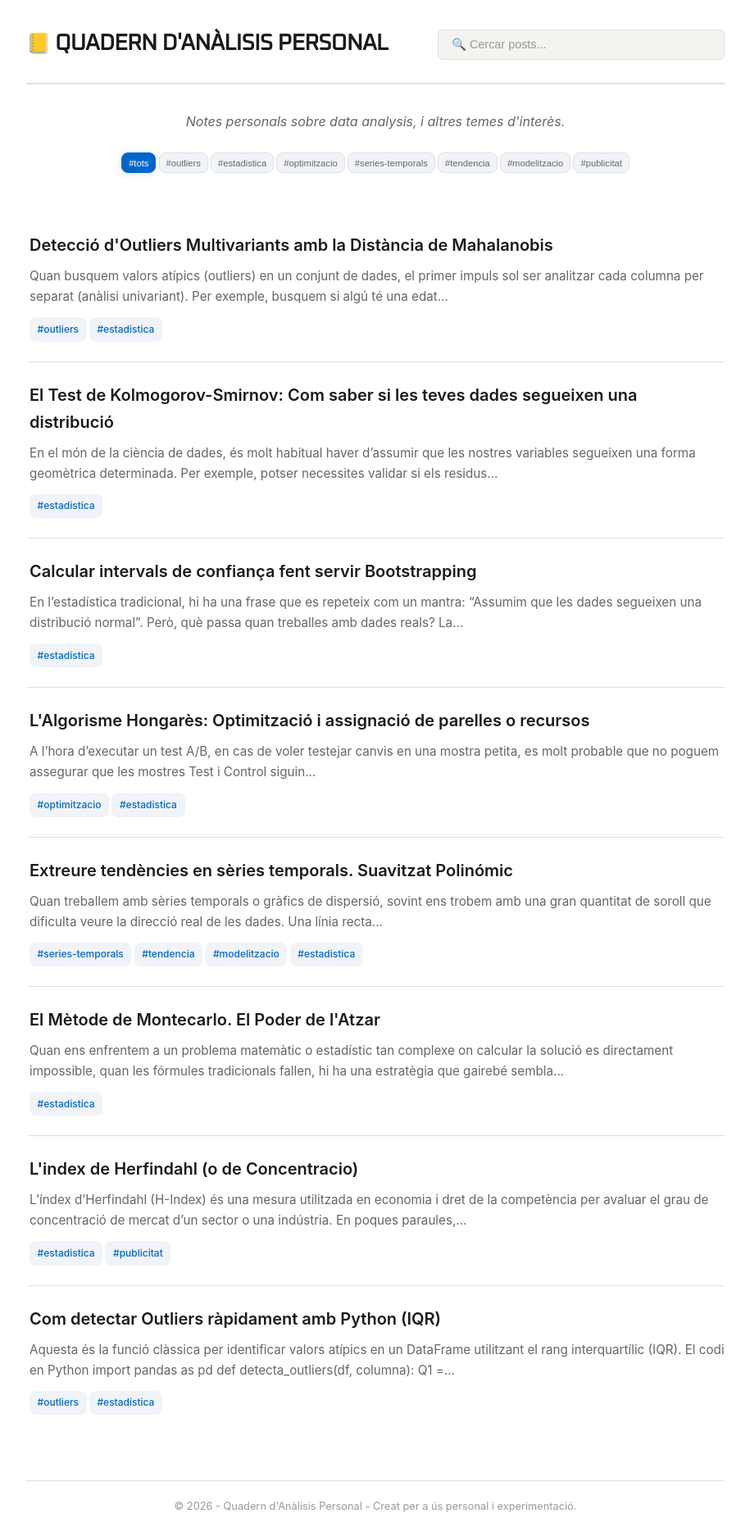
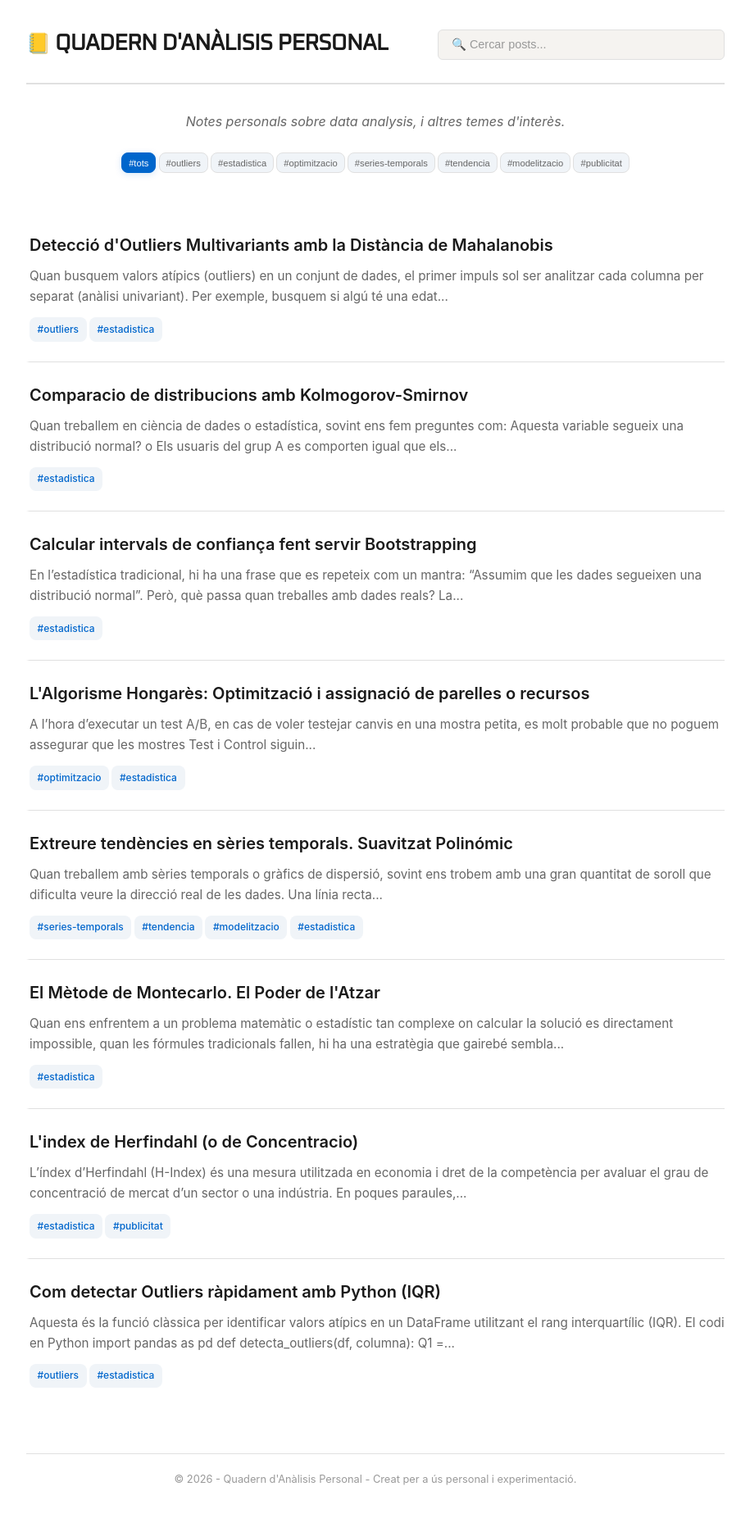
Before and after one commit to alberthr/alberthr.github.io, a Jekyll site: the page built from index.html, in a window 1280 px wide. Shown: the whole page at 82% size, without its empty margins (182-1097 px from the left). Built offline with Jekyll 4.4.1, drawn with Linux system fonts in a browser that asks for light colours; after the commit the page ends 1836 px from its top, so only the background shows below that; some of the changed lines change nothing that is shown.

Commit message:
Revise Kolmogorov-Smirnov test post with examples
Updated the title and content of the Kolmogorov-Smirnov test post to improve clarity and relevance. Added practical examples in Python and R for better understanding.

````diff
--- a/_posts/2022-08-01-kolmogorov-smirnov.md
+++ b/_posts/2022-08-01-kolmogorov-smirnov.md
@@ -1,112 +1,91 @@
 ---
 layout: post
-title: "El Test de Kolmogorov-Smirnov: Com saber si les teves dades segueixen una distribució"
+title: "Comparacio de distribucions amb Kolmogorov-Smirnov"
 tags:
   - estadistica
 ---
 
-En el món de la ciència de dades, és molt habitual haver d'assumir que les nostres variables segueixen una forma geomètrica determinada. Per exemple, potser necessites validar si els residus d'un model de regressió lineal són normals, o si el temps d'espera dels usuaris en una aplicació s'ajusta a una distribució exponencial per poder aplicar la teoria de cues.
-
-Com podem comprovar si les nostres dades reals coincideixen amb el que diu la teoria matemàtica? En lloc d'intentar endevinar-ho mirant un histograma a ull, l'estadística ens ofereix una eina elegant i precisa: el **Test de Kolmogorov-Smirnov (K-S)**.
-
-## Què és el Test de Kolmogorov-Smirnov?
-
-El test de Kolmogorov-Smirnov és una prova d'hipòtesi no paramètrica que serveix per determinar si una mostra prové d'una distribució teòrica específica (test d'una mostra o *Goodness-of-Fit*), o si dues mostres independents provenen de la mateixa distribució (test de dues mostres).
-
-A diferència d'altres proves (com el test de Shapiro-Wilk, que només mesura la normalitat), el test K-S és totalment **universal**: es pot utilitzar amb qualsevol tipus de distribució contínua (Normal, Exponencial, Uniforme, Log-normal, etc.).
-
-### Com funciona conceptualment?
-
-L'enginy del test K-S rau en la seva simplicitat conceptual. En lloc de comparar histogrames o barres, utilitza les **Funcions de Distribució Acumulada (CDF)**. La CDF ens mostra la probabilitat que una variable prengui un valor menor o igual a $x$.
-
-El procés és el següent:
-1. Es calcula la **CDF empírica** de la nostra mostra real (una corba en forma d'escala que puja des de 0 fins a 1).
-2. Es dibuixa la **CDF teòrica** de la distribució amb la qual ens volem comparar (una corba suau ideal).
-3. Es busca l'estadístic **$D$**, que és exactament la **distància vertical màxima** entre totes dues corbes.
+Quan treballem en ciència de dades o estadística, sovint ens fem preguntes com: *Aquesta variable segueix una distribució normal?* o *Els usuaris del grup A es comporten igual que els del grup B?* Per respondre a això, solem recórrer a gràfics com histogrames o diagrames Q-Q. Però si necessitem una mètrica objectiva i un p-valor, el **Test de Kolmogorov-Smirnov (K-S)** és una de les eines més versàtils i utilitzades.
 
 
+## Què és i per a què serveix?
 
-Si la distància màxima $D$ és prou gran, significa que la realitat s'allunya de la teoria; per tant, el *p-value* baixarà del nostre llindar habitual (0.05) i rebutjarem la hipòtesi nul·la que diu que les dades segueixen aquesta distribució.
+El test de Kolmogorov-Smirnov és una prova estadística no paramètrica (és a dir, no assumeix que les dades segueixen una forma de distribució predeterminada) que serveix per **comparar distribucions de variables contínues**.
+
+Es basa en la **Funció de Distribució Acumulada** (CDF, per les seves sigles en anglès). L'estadístic del test, anomenat $D$, és literalment la **distància màxima vertical** entre les dues funcions acumulades que estem comparant.
+
+A la següent imatge es pot veure gràficament com l'estadístic $D$ busca el punt on les dues corbes es separen més:
+
+![Concepte de l'estadístic D en el test Kolmogorov-Smirnov](https://upload.wikimedia.org/wikipedia/commons/c/cf/KS_Example.png)
+
+Hi ha dues variants principals d'aquest test:
+
+1. **Test K-S d'una mostra:** Compara la distribució de les teves dades amb una distribució teòrica coneguda (normal, exponencial, uniforme, etc.).
+2. **Test K-S de dues mostres:** Compara si dues mostres independents procedeixen de la mateixa distribució subjacent.
+
+
+## Aplicacions pràctiques
+
+* **Validació de models:** Comprovar si els residus d'un model de regressió segueixen una distribució normal.
+* **Proves A/B (A/B Testing):** Determinar si el temps de permanència a la web o els diners gastats varien significativament entre el grup de control i el de tractament.
+* **Detecció de *Data Drift*:** En entorns de producció de Machine Learning, s'utilitza per veure si les dades que entren avui al model tenen la mateixa distribució que les dades amb les quals es va entrenar.
 
 ---
 
-## Pràctica amb dades sintètiques: Com es comporta el test?
+## Exemples pràctiques: Python i R
 
-Anem a crear dos escenaris sintètics diferents:
-* **Escenari A:** Generarem una mostra realment Normal i la compararem amb la corba teòrica Normal.
-* **Escenari B:** Generarem una mostra d'una distribució Gamma (esbiaixada) i intentarem "forçar" el test a veure si es creu que és Normal.
+Anem a veure com aplicar el test de dues mostres utilitzant codi. Imaginem que volem comparar si el temps de càrrega de la nostra web amb un servidor nou (Grup B) és diferent del servidor antic (Grup A).
 
-A continuació veurem com programar-ho, avaluar els resultats i generar el gràfic en Python i en R.
+### Implementació a Python
 
-### Exemple a Python (amb `scipy` i `matplotlib`)
+Farem servir la llibreria `scipy.stats`. Generarem dades aleatòries on el Grup B és lleugerament més ràpid.
 
 ```python
 import numpy as np
-import scipy.stats as stats
-import matplotlib.pyplot as plt
+from scipy import stats
 
 # Fixem la llavor per a la reproductibilitat
 np.random.seed(42)
-mida_mostra = 100
 
-# 1. Generem les dades sintètiques
-dades_normals = np.random.normal(loc=0, scale=1, size=mida_mostra)
-dades_gamma = np.random.gamma(shape=2, scale=1, size=mida_mostra)
+# Generem dades simulades (temps en segons)
+grup_A = np.random.normal(loc=3.0, scale=0.5, size=100) # Servidor antic
+grup_B = np.random.normal(loc=2.8, scale=0.5, size=100) # Servidor nou (més ràpid)
 
-# 2. Executem el Test K-S contra la distribució normal estàndard ('norm')
-res_normal = stats.kstest(dades_normals, 'norm', args=(0, 1))
-res_gamma = stats.kstest(dades_gamma, 'norm', args=(2, 1)) # mitjana=2 en una gamma(2,1)
+# Apliquem el test de Kolmogorov-Smirnov de dues mostres
+estadistic_d, p_valor = stats.ks_2samp(grup_A, grup_B)
 
-print(f"Dades Normals -> Estadístic D: {res_normal.statistic:.4f}, p-value: {res_normal.pvalue:.4f}")
-print(f"Dades Gamma   -> Estadístic D: {res_gamma.statistic:.4f}, p-value: {res_gamma.pvalue:.4f}")
+print(f"Estadístic D: {estadistic_d:.4f}")
+print(f"p-valor: {p_valor:.4f}")
 
-# 3. Grafiquem les CDFs per veure el comportament visual
-plt.figure(figsize=(10, 5))
-
-# Dibuixem la CDF teòrica de referència
-x = np.linspace(-3, 6, 500)
-plt.plot(x, stats.norm.cdf(x, loc=0, scale=1), label='CDF Teòrica Normal', color='black', lw=2)
-
-# Dibuixem les CDFs empíriques
-plt.ecdf(dades_normals, label='CDF Empírica (Dades Normals)', color='blue', alpha=0.7)
-plt.ecdf(dades_gamma, label='CDF Empírica (Dades Gamma)', color='red', alpha=0.7)
-
-plt.title('Comparativa de CDFs: Test de Kolmogorov-Smirnov')
-plt.xlabel('Valor de la Variable')
-plt.ylabel('Probabilitat Acumulada')
-plt.legend()
-plt.grid(True, linestyle='--')
-plt.show()
+# Interpretació
+alpha = 0.05
+if p_valor < alpha:
+    print("Rebutgem l'hipòtesi nul·la: Les dues distribucions són significativament diferents.")
+else:
+    print("No podem rebutjar l'hipòtesi nul·la: No hi ha evidència que les distribucions siguin diferents.")
 ```
 
-Resultat esperat: El p-value de les dades normals serà gran (ex: > 0.5), confirmant que no hi ha proves per dir que no són normals. En canvi, el de les dades Gamma serà pràcticament 0 ($< 0.05$), indicant clarament que la línia vermella s'allunya massa de la línia teòrica de control.
 
 ### Exemple a R
 
 ```r
 # Fixem la llavor
 set.seed(42)
-mida_mostra <- 100
 
-# 1. Generem les dades sintètiques
-dades_normals <- rnorm(mida_mostra, mean = 0, sd = 1)
-dades_gamma <- rgamma(mida_mostra, shape = 2, scale = 1)
+# Generem les mateixes dades simulades
+grup_A <- rnorm(100, mean = 3.0, sd = 0.5)
+grup_B <- rnorm(100, mean = 2.8, sd = 0.5)
 
-# 2. Executem el Test K-S integrat de R
-test_normal <- ks.test(dades_normals, "pnorm", mean = 0, sd = 1)
-test_gamma <- ks.test(dades_gamma, "pnorm", mean = 2, sd = 1)
+# Apliquem el test K-S
+resultat <- ks.test(grup_A, grup_B)
 
-cat(sprintf("Dades Normals -> Estadístic D: %.4f, p-value: %.4f\n", test_normal$statistic, test_normal$p.value))
-cat(sprintf("Dades Gamma   -> Estadístic D: %.4f, p-value: %.4f\n", test_gamma$statistic, test_gamma$p.value))
+# Mostrem els resultats per pantalla
+print(resultat)
 
-# 3. Gràfic de comportament
-plot(ecdf(dades_normals), col = "blue", main = "Comparativa de CDFs i Mètode K-S",
-     xlab = "Valor", ylab = "Probabilitat Acumulada", verticals = TRUE, do.points = FALSE)
-plot(ecdf(dades_gamma), col = "red", add = TRUE, verticals = TRUE, do.points = FALSE)
-
-# Afegim la corba normal teòrica de referència
-curve(pnorm(x, mean = 0, sd = 1), from = -3, to = 6, col = "black", lwd = 2, add = TRUE)
-
-legend("bottomright", legend = c("Teòrica Normal", "Empírica Normals", "Empírica Gamma"),
-       col = c("black", "blue", "red"), lty = 1, lwd = 2)
+# Comprovar el p-valor de manera programàtica
+if (resultat$p.value < 0.05) {
+  cat("Resultat: Les distribucions són significativament diferents.\n")
+} else {
+  cat("Resultat: No hi ha diferències significatives.\n")
+}
 ```
````
